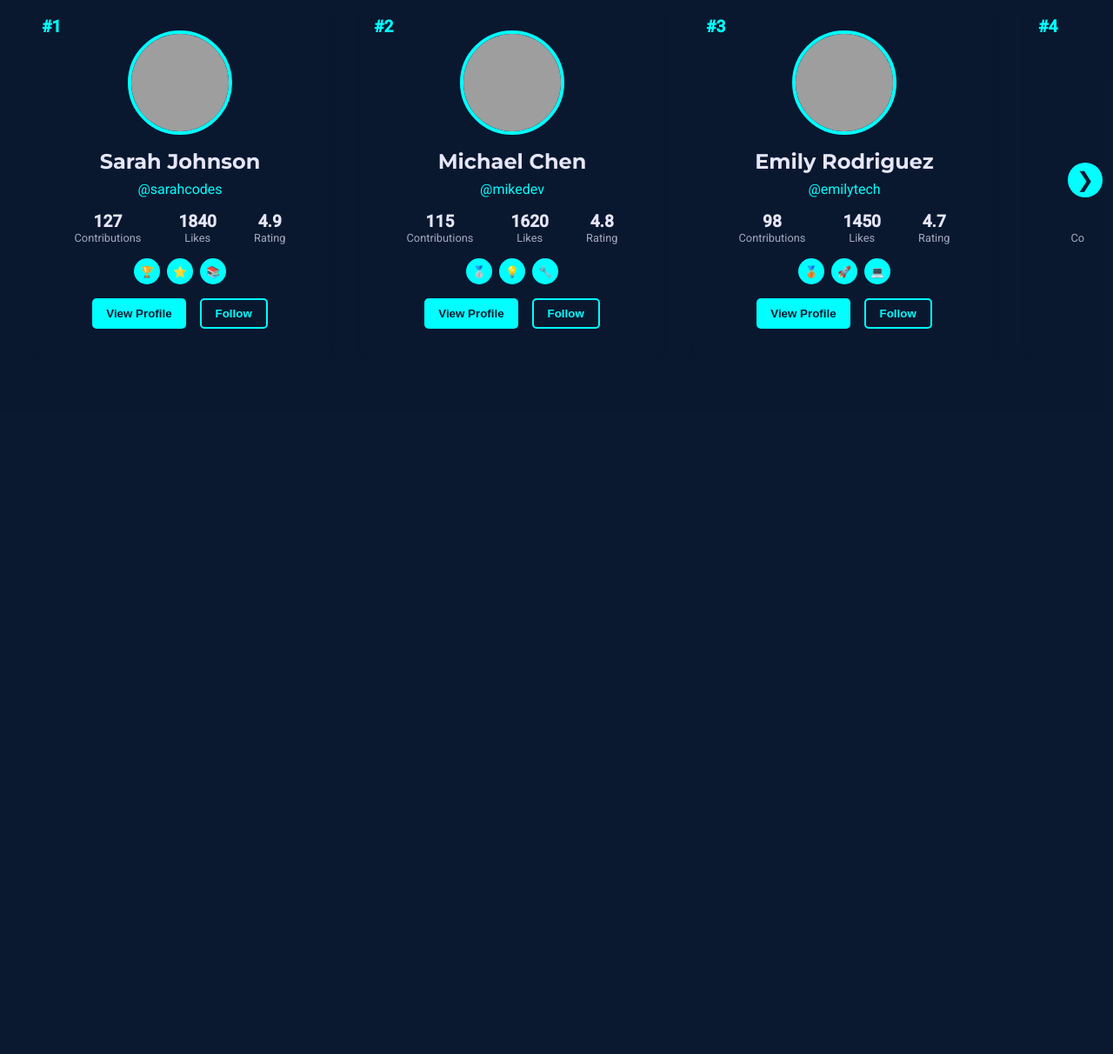
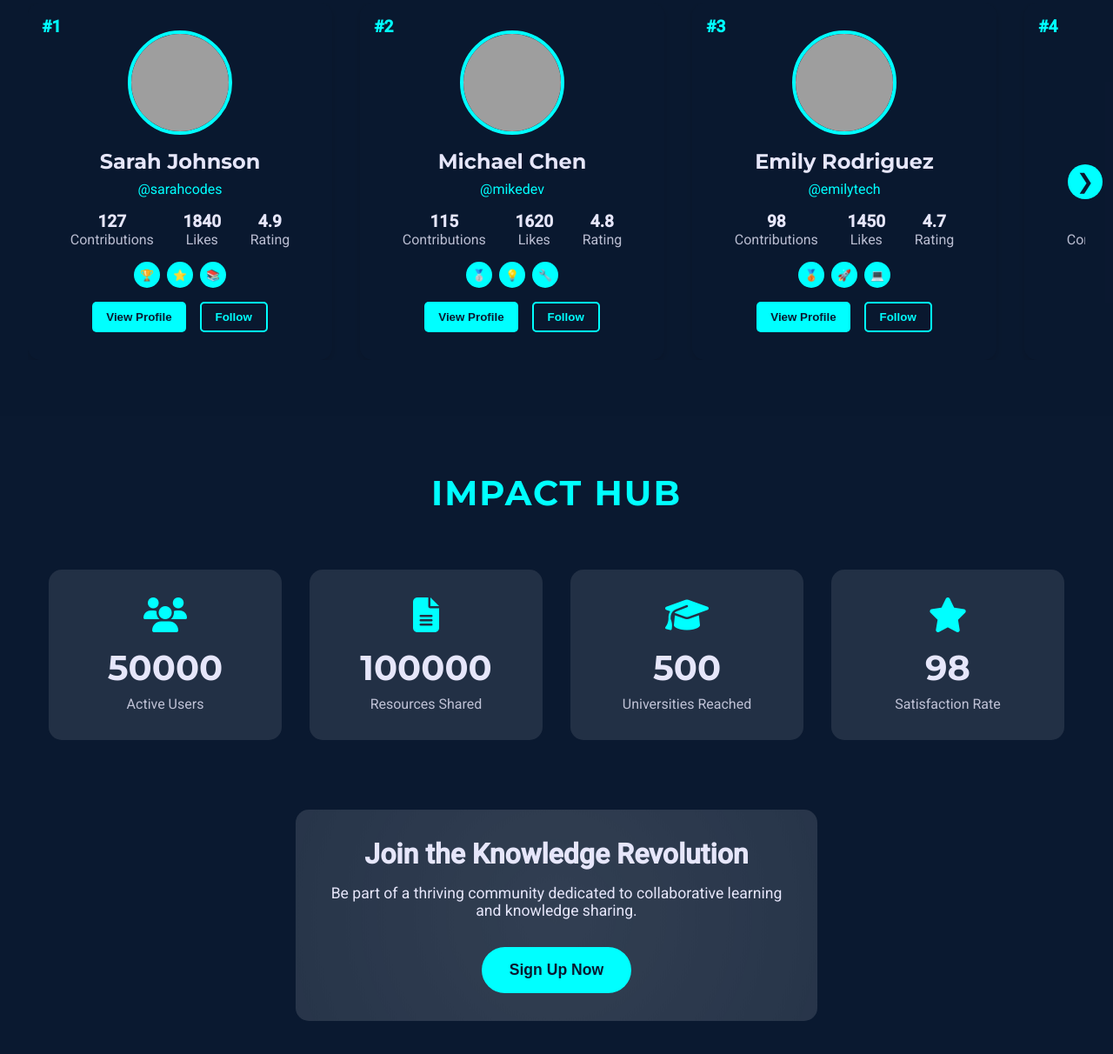
Before and after one commit to hexakaleem/PeerSphere, a plain HTML site: page frontend/index.html in a window 1280 px wide. Shown: the part 2701-3913 px from the top of the page at 87% size. Before the commit the page ends 3175 px from the top, so only its background shows below. Drawn offline with nearby package versions, Linux system fonts and the light colour scheme; grey boxes are pictures that could not be loaded; animation ran at ten frames a second.

Commit message:
add impact hub section

```diff
--- a/frontend/index.html
+++ b/frontend/index.html
@@ -16,6 +16,7 @@
     <link rel="stylesheet" href="./styling/featured-resources.css">
     <link rel="stylesheet" href="./styling/subjects-overview.css">
     <link rel="stylesheet" href="./styling/top-contributors.css">
+    <link rel="stylesheet" href="./styling/impact-hub.css">
 
 </head>
 
@@ -83,7 +84,7 @@
 
         <!-- **Featured Resources Section. -->
         <section class="fr-section">
-            <h2 class="fr-section-title">Featured Resources</h2>
+            <h2 class="section-title">Featured Resources</h2>
             <div class="fr-resources-container">
                 <!-- Resources will be dynamically inserted here -->
             </div>
@@ -92,7 +93,7 @@
 
         <!--** Subjects Overview Section -->
         <section class="subjects-overview">
-            <h2 class="so-section-title">Explore Subjects</h2>
+            <h2 class="section-title">Subjects Overview</h2>
             <div class="subjects-grid">
                 <!-- Subject cards will be dynamically inserted here -->
             </div>
@@ -101,7 +102,7 @@
 
         <!-- **Top Contributors Section -->
         <section class="top-contributors">
-            <h2 class="tc-section-title">Top Contributors</h2>
+            <h2 class="section-title">Top Contributors</h2>
             <div class="contributors-carousel-container">
                 <button class="carousel-arrow left-arrow" id="leftArrow">&#10094;</button>
                 <div class="contributors-carousel">
@@ -110,6 +111,38 @@
                     </div>
                 </div>
                 <button class="carousel-arrow right-arrow" id="rightArrow">&#10095;</button>
+            </div>
+        </section>
+
+        <!-- **Impact Hub Section  -->
+        <section class="impact-hub">
+            <h2 class="section-title">Impact Hub</h2>
+            <div class="stats-container">
+                <div class="stat-item">
+                    <i class="fas fa-users"></i>
+                    <span class="stat-number" data-target="50000">0</span>
+                    <span class="stat-label">Active Users</span>
+                </div>
+                <div class="stat-item">
+                    <i class="fas fa-file-alt"></i>
+                    <span class="stat-number" data-target="100000">0</span>
+                    <span class="stat-label">Resources Shared</span>
+                </div>
+                <div class="stat-item">
+                    <i class="fas fa-graduation-cap"></i>
+                    <span class="stat-number" data-target="500">0</span>
+                    <span class="stat-label">Universities Reached</span>
+                </div>
+                <div class="stat-item">
+                    <i class="fas fa-star"></i>
+                    <span class="stat-number" data-target="98">0</span>
+                    <span class="stat-label">Satisfaction Rate</span>
+                </div>
+            </div>
+            <div class="cta-container">
+                <h3>Join the Knowledge Revolution</h3>
+                <p>Be part of a thriving community dedicated to collaborative learning and knowledge sharing.</p>
+                <button class="cta-button">Sign Up Now</button>
             </div>
         </section>
 
--- a/frontend/script.js
+++ b/frontend/script.js
@@ -518,7 +518,7 @@ function initializeCarousel() {
     const rightArrow = document.getElementById('rightArrow');
     const cardWidth = 350 + 32; // card width + gap
     // If screen size is greater than 768px, the visible cards are3 and if it's less than 768 they are two and 1 for less than 480px.
-    const visibleCards = window.innerWidth > 768 ? 3 : window.innerWidth > 480 ? 1 : 0;
+    const visibleCards = window.innerWidth > 768 ? 3 : window.innerWidth < 768 ? 1 : 0;
 
     let currentIndex = 0;
 
@@ -547,3 +547,51 @@ document.addEventListener('DOMContentLoaded', () => {
     populateTopContributors();
     initializeCarousel();
 });
+
+// *JS for Impact Hub Section
+document.addEventListener('DOMContentLoaded', () => {
+    const statNumbers = document.querySelectorAll('.stat-number');
+
+    const observerOptions = {
+        root: null,
+        rootMargin: '0px',
+        threshold: 0.5
+    };
+
+    const observer = new IntersectionObserver((entries, observer) => {
+        entries.forEach(entry => {
+            if (entry.isIntersecting) {
+                const target = parseInt(entry.target.getAttribute('data-target'));
+                animateNumber(entry.target, target);
+                observer.unobserve(entry.target);
+            }
+        });
+    }, observerOptions);
+
+    statNumbers.forEach(number => {
+        observer.observe(number);
+    });
+
+    function animateNumber(element, target) {
+        let current = 0;
+        const increment = target / 100; // Adjust for smoother/faster animation
+        const timer = setInterval(() => {
+            current += increment;
+            element.textContent = Math.round(current);
+            if (current >= target) {
+                element.textContent = target;
+                clearInterval(timer);
+            }
+        }, 20); // Adjust timing for smoother/faster animation
+    }
+
+    // CTA Button hover effect
+    const ctaButton = document.querySelector('.cta-button');
+    ctaButton.addEventListener('mousemove', (e) => {
+        const rect = ctaButton.getBoundingClientRect();
+        const x = e.clientX - rect.left;
+        const y = e.clientY - rect.top;
+        ctaButton.style.setProperty('--x', `${x}px`);
+        ctaButton.style.setProperty('--y', `${y}px`);
+    });
+});
--- a/frontend/styling/featured-resources.css
+++ b/frontend/styling/featured-resources.css
@@ -2,7 +2,7 @@
     padding: 6rem 2rem;
 }
 
-.fr-section-title {
+.section-title {
     font-family: 'Montserrat', sans-serif;
     font-size: 2.5rem;
     text-align: center;
@@ -12,7 +12,7 @@
     letter-spacing: 2px;
 }
 
-.light-mode .fr-section-title {
+.light-mode .section-title {
     color: var(--accent-light);
 }
 
--- /dev/null
+++ b/frontend/styling/impact-hub.css
@@ -0,0 +1,157 @@
+.impact-hub {
+    padding: 4rem 2rem;
+    color: var(--text-dark);
+    text-align: center;
+    position: relative;
+    overflow: hidden;
+}
+
+.light-mode .impact-hub {
+    color: var(--text-light);
+}
+
+.stats-container {
+    display: flex;
+    justify-content: space-around;
+    flex-wrap: wrap;
+    max-width: 1200px;
+    margin: 3rem auto;
+}
+
+.stat-item {
+    flex: 1 1 200px;
+    margin: 1rem;
+    padding: 2rem;
+    background-color: rgba(255, 255, 255, 0.1);
+    border-radius: 15px;
+    transition: transform 0.3s ease, box-shadow 0.3s ease;
+}
+
+.light-mode .stat-item {
+    background-color: rgba(0, 0, 0, 0.05);
+}
+
+.stat-item:hover {
+    transform: translateY(-10px);
+    box-shadow: 0 10px 20px rgba(0, 0, 0, 0.2);
+}
+
+.stat-item i {
+    font-size: 2.5rem;
+    color: var(--accent-dark);
+    margin-bottom: 1rem;
+}
+
+.light-mode .stat-item i {
+    color: var(--accent-light);
+}
+
+.stat-number {
+    font-size: 2.5rem;
+    font-weight: bold;
+    font-family: 'Montserrat', sans-serif;
+    margin-bottom: 0.5rem;
+    display: block;
+}
+
+.stat-label {
+    font-size: 1rem;
+    opacity: 0.8;
+}
+
+.cta-container {
+    max-width: 600px;
+    margin: 4rem auto 0;
+    padding: 2rem;
+    background-color: rgba(255, 255, 255, 0.1);
+    border-radius: 15px;
+    position: relative;
+    overflow: hidden;
+}
+
+.light-mode .cta-container {
+    background-color: rgba(0, 0, 0, 0.05);
+}
+
+.cta-container::before {
+    content: '';
+    position: absolute;
+    top: -50%;
+    left: -50%;
+    width: 200%;
+    height: 200%;
+    background: radial-gradient(circle, rgba(255,255,255,0.1) 0%, rgba(255,255,255,0) 70%);
+    animation: pulse 4s linear infinite;
+}
+
+@keyframes pulse {
+    0% {
+        transform: scale(1);
+        opacity: 1;
+    }
+    100% {
+        transform: scale(1.5);
+        opacity: 0;
+    }
+}
+
+.cta-container h3 {
+    font-size: 2rem;
+    margin-bottom: 1rem;
+    position: relative;
+}
+
+.cta-container p {
+    font-size: 1.1rem;
+    margin-bottom: 2rem;
+    position: relative;
+}
+
+.cta-button {
+    background-color: var(--accent-dark);
+    color: var(--bg-dark);
+    border: none;
+    padding: 1rem 2rem;
+    font-size: 1.1rem;
+    font-weight: bold;
+    border-radius: 50px;
+    cursor: pointer;
+    transition: all 0.3s ease;
+    position: relative;
+    overflow: hidden;
+}
+
+.light-mode .cta-button {
+    background-color: var(--accent-light);
+    color: var(--bg-light);
+}
+
+.cta-button::before {
+    content: '';
+    position: absolute;
+    top: 0;
+    left: -100%;
+    width: 100%;
+    height: 100%;
+    background: linear-gradient(90deg, transparent, rgba(255,255,255,0.2), transparent);
+    transition: all 0.3s ease;
+}
+
+.cta-button:hover::before {
+    left: 100%;
+}
+
+.cta-button:hover {
+    transform: translateY(-3px);
+    box-shadow: 0 10px 20px rgba(0, 0, 0, 0.2);
+}
+
+@media screen and (max-width: 768px) {
+    .stats-container {
+        flex-direction: column;
+    }
+
+    .stat-item {
+        margin: 1rem 0;
+    }
+}
--- a/frontend/styling/subjects-overview.css
+++ b/frontend/styling/subjects-overview.css
@@ -4,20 +4,6 @@
     position: relative;
     overflow: hidden;
     padding-top: 4rem;
-}
-
-.so-section-title {
-    font-family: 'Montserrat', sans-serif;
-    font-size: 2.5rem;
-    text-align: center;
-    margin-bottom: 3rem;
-    color: var(--accent-dark);
-    text-transform: uppercase;
-    letter-spacing: 2px;
-}
-
-.light-mode .so-section-title {
-    color: var(--accent-light);
 }
 
 .light-mode .subjects-overview {
--- a/frontend/styling/top-contributors.css
+++ b/frontend/styling/top-contributors.css
@@ -3,20 +3,6 @@
     background-color: rgba(10, 25, 48, 0.03);
     position: relative;
     overflow: hidden;
-}
-
-.tc-section-title {
-    font-family: 'Montserrat', sans-serif;
-    font-size: 2.5rem;
-    text-align: center;
-    margin-bottom: 3rem;
-    color: var(--accent-dark);
-    text-transform: uppercase;
-    letter-spacing: 2px;
-}
-
-.light-mode .tc-section-title {
-    color: var(--accent-light);
 }
 
 .light-mode .top-contributors {
```
